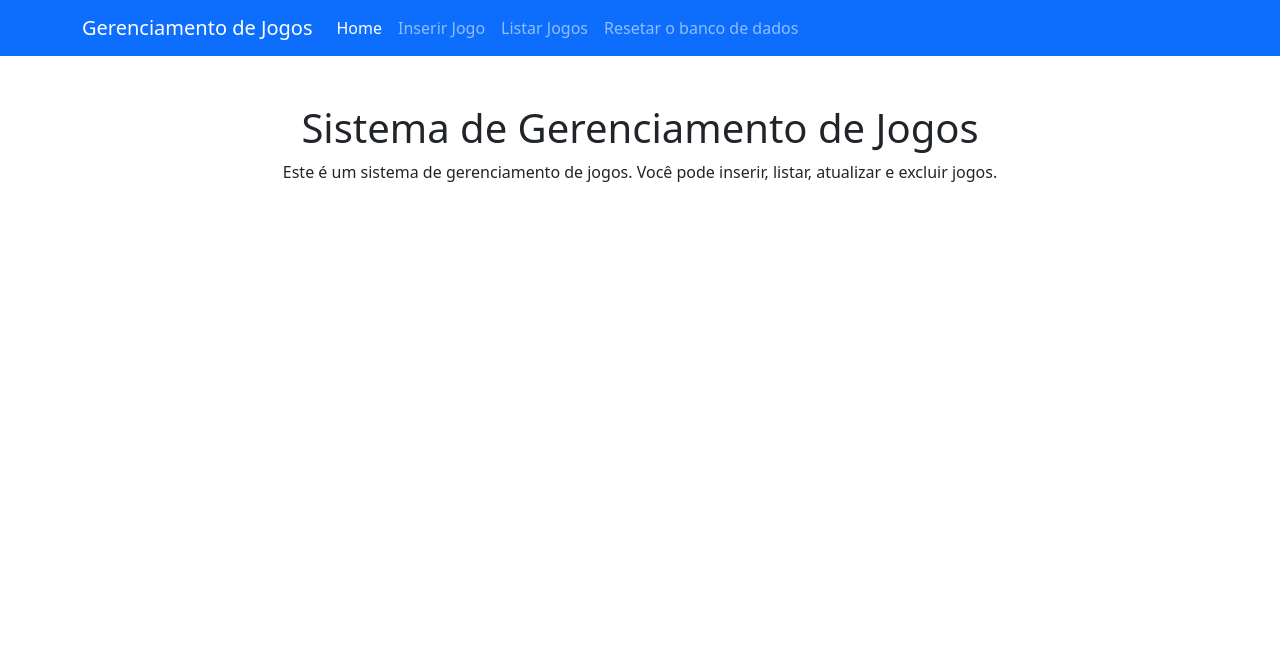
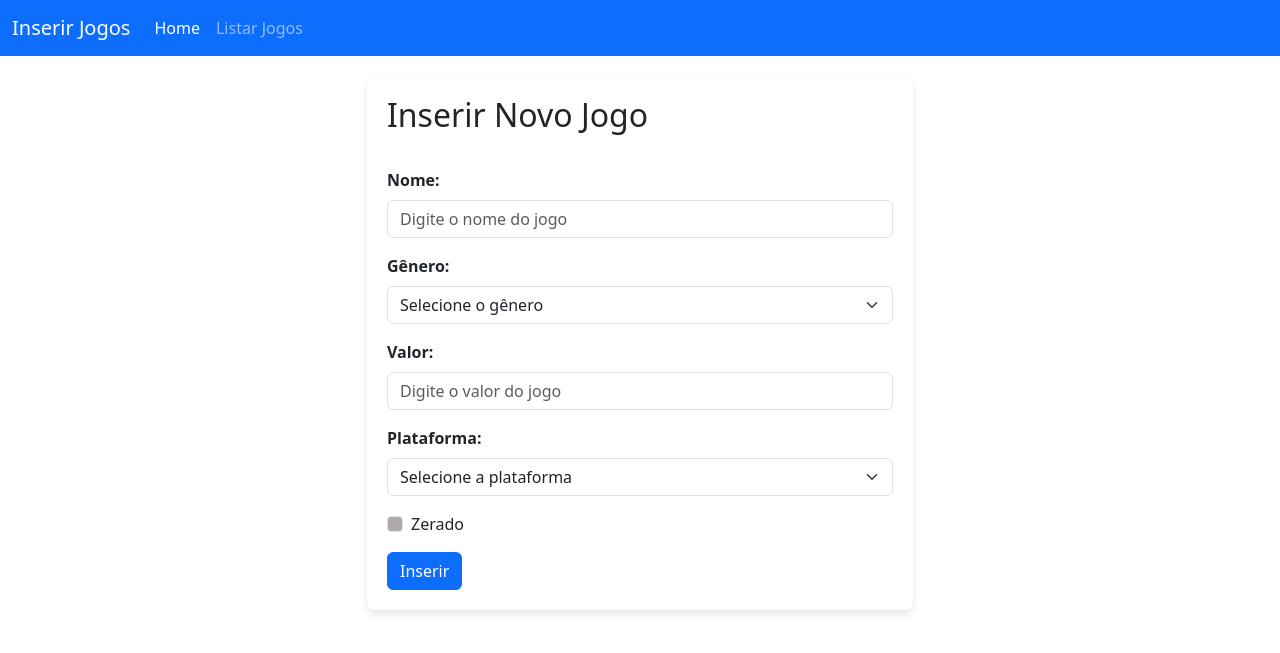
Before and after one commit to JoaoPedroAM/Projeto_C216, a Flask app: page / in a window 1280 px wide. Shown: the top 653 px of the page. Run offline with Flask 3, Linux system fonts and the light colour scheme.

Commit message:
Feature:Inputs and color change

```diff
--- a/frontend/app.py
+++ b/frontend/app.py
@@ -5,13 +5,13 @@ import os
 app = Flask(__name__)
 
 # Definindo as variáveis de ambiente
-API_BASE_URL = os.getenv("API_BASE_URL" , "http://localhost:5000/api/v1/jogo")
-API_DATABASE_RESET = os.getenv("API_DATABASE_RESET" , "http://localhost:5000/api/v1/database/reset")
+API_BASE_URL = os.getenv("API_BASE_URL", "http://localhost:5000/api/v1/jogo")
+API_DATABASE_RESET = os.getenv("API_DATABASE_RESET", "http://localhost:5000/api/v1/database/reset")
 
 # Rota para a página inicial
 @app.route('/')
 def index():
-    return render_template('index.html')
+    return render_template('inserir.html')
 
 # Rota para exibir o formulário de cadastro
 @app.route('/inserir', methods=['GET'])
@@ -24,14 +24,14 @@ def inserir_jogo():
     nome = request.form['nome']
     genero = request.form['genero']
     valor = request.form['valor']
-    plataforma = request.form['plataforma']
+    plataformas = request.form.getlist('plataforma')
     zerado = True if request.form.get('zerado') else False
 
     payload = {
         'nome': nome,
         'genero': genero,
         'valor': valor,
-        'plataforma': plataforma,
+        'plataforma': plataformas,
         'zerado': zerado
     }
 
@@ -66,7 +66,7 @@ def atualizar_jogo(jogo_id):
     nome = request.form['nome']
     genero = request.form['genero']
     valor = request.form['valor']
-    plataforma = request.form['plataforma']
+    plataformas = request.form.getlist('plataforma')
     zerado = True if request.form.get('zerado') else False
 
     payload = {
@@ -74,7 +74,7 @@ def atualizar_jogo(jogo_id):
         'nome': nome,
         'genero': genero,
         'valor': valor,
-        'plataforma': plataforma,
+        'plataforma': plataformas,
         'zerado': zerado
     }
 
@@ -97,15 +97,6 @@ def excluir_jogo(jogo_id):
     else:
         return "Erro ao excluir jogo", 500
 
-# Rota para resetar o banco de dados
-@app.route('/reset-database', methods=['GET'])
-def resetar_database():
-    response = requests.delete(API_DATABASE_RESET)
-
-    if response.status_code == 200:
-        return redirect(url_for('index'))
-    else:
-        return "Erro ao resetar o banco de dados", 500
 
 if __name__ == '__main__':
     app.run(debug=True, port=3000, host='0.0.0.0')
--- a/frontend/templates/index.html
+++ /dev/null
@@ -1,40 +0,0 @@
-<!DOCTYPE html>
-<html lang="en">
-<head>
-    <meta charset="UTF-8">
-    <meta name="viewport" content="width=device-width, initial-scale=1.0">
-    <title>Home</title>
-    <!-- Bootstrap CSS -->
-    <link href="https://cdn.jsdelivr.net/npm/bootstrap@5.3.3/dist/css/bootstrap.min.css" rel="stylesheet" integrity="sha384-QWTKZyjpPEjISv5WaRU9OFeRpok6YctnYmDr5pNlyT2bRjXh0JMhjY6hW+ALEwIH" crossorigin="anonymous">
-
-</head>
-
-<body>
-
-    <nav class="navbar navbar-expand-lg navbar-dark bg-primary">
-        <div class="container">
-            <a class="navbar-brand" href="/">Gerenciamento de Jogos</a>
-            <button class="navbar-toggler" type="button" data-toggle="collapse" data-target="#navbarNavAltMarkup" aria-controls="navbarNavAltMarkup" aria-expanded="false" aria-label="Toggle navigation">
-                <span class="navbar-toggler-icon"></span>
-            </button>
-            <div class="collapse navbar-collapse" id="navbarNavAltMarkup">
-                <div class="navbar-nav">
-                    <a class="nav-link active" aria-current="page" href="/">Home</a>
-                    <a class="nav-link" href="/inserir">Inserir Jogo</a>
-                    <a class="nav-link" href="/listar">Listar Jogos</a>
-                    <a class="nav-link" href="/reset-database">Resetar o banco de dados</a>
-                </div>
-            </div>
-        </div>
-    </nav>
-
-
-
-    <div class="container text-center">
-        <h1 class="mt-5">Sistema de Gerenciamento de Jogos</h1>
-        <p>Este é um sistema de gerenciamento de jogos. Você pode inserir, listar, atualizar e excluir jogos.</p>
-    </div>
-<script src="https://cdn.jsdelivr.net/npm/bootstrap@5.3.3/dist/js/bootstrap.bundle.min.js" integrity="sha384-YvpcrYf0tY3lHB60NNkmXc5s9fDVZLESaAA55NDzOxhy9GkcIdslK1eN7N6jIeHz" crossorigin="anonymous"></script>
-
-</body>
-</html>
--- a/frontend/templates/inserir.html
+++ b/frontend/templates/inserir.html
@@ -5,6 +5,30 @@
     <meta name="viewport" content="width=device-width, initial-scale=1.0">
     <title>Inserir Jogo</title>
     <link href="https://cdn.jsdelivr.net/npm/bootstrap@5.3.3/dist/css/bootstrap.min.css" rel="stylesheet" integrity="sha384-QWTKZyjpPEjISv5WaRU9OFeRpok6YctnYmDr5pNlyT2bRjXh0JMhjY6hW+ALEwIH" crossorigin="anonymous">
+    <style>
+        .form-container {
+            margin-top: 20px;
+            padding: 20px;
+            border-radius: 8px;
+            box-shadow: 0 4px 8px rgba(0, 0, 0, 0.1);
+            background-color: #fff;
+        }
+        .form-header {
+            border-bottom: 1px solid #ffffff;
+            margin-bottom: 15px;
+            padding-bottom: 10px;
+        }
+        .checkbox-container {
+            border-radius: 8px;
+            padding: 10px;
+        }
+        .form-label {
+            font-weight: bold;
+        }
+        .form-check-input{
+            --bs-form-check-bg: #afaaaa
+        }
+    </style>
 </head>
 <body>
     <nav class="navbar navbar-expand-lg navbar-dark bg-primary">
@@ -22,32 +46,55 @@
         </div>
     </nav>
 
-    <div class="container-fluid">
-        <form action="/inserir" method="POST" class="row">
-            <div class="col-md-6 mx-auto">
+    <div class="container">
+        <div class="row justify-content-center">
+            <div class="col-md-6">
+                <div class="form-container">
+                    <div class="form-header">
+                        <h2>Inserir Novo Jogo</h2>
+                    </div>
+                    <form action="/inserir" method="POST">
                         <div class="mb-3">
                             <label for="nome" class="form-label">Nome:</label>
                             <input type="text" id="nome" name="nome" class="form-control" placeholder="Digite o nome do jogo" required />
                         </div>
                         <div class="mb-3">
                             <label for="genero" class="form-label">Gênero:</label>
-                    <input type="text" id="genero" name="genero" class="form-control" placeholder="Digite o gênero do jogo" required />
+                            <select id="genero" name="genero" class="form-select" required>
+                                <option value="">Selecione o gênero</option>
+                                <option value="Indie">Indie</option>
+                                <option value="RPG">RPG</option>
+                                <option value="FPS">FPS</option>
+                                <option value="Sports">Sports</option>
+                                <option value="Casual">Casual</option>
+                            </select>
                         </div>
                         <div class="mb-3">
                             <label for="valor" class="form-label">Valor:</label>
-                    <input type="text" id="valor" name="valor" class="form-control" placeholder="Digite o valor do jogo" required />
+                            <input type="number" step="0.01" id="valor" name="valor" class="form-control" placeholder="Digite o valor do jogo" required />
                         </div>
                         <div class="mb-3">
                             <label for="plataforma" class="form-label">Plataforma:</label>
-                    <input type="text" id="plataforma" name="plataforma" class="form-control" placeholder="Digite a plataforma do jogo" required />
+                            <select id="plataforma" name="plataforma" class="form-select" required>
+                                <option value="">Selecione a plataforma</option>
+                                <option value="PC e PS5">PC e PS5</option>
+                                <option value="PC e XBOX">PC e XBOX</option>
+                                <option value="XBOX e PS5">XBOX e PS5</option>
+                                <option value="PC">PC</option>
+                                <option value="PS5">PS5</option>
+                                <option value="XBOX">XBOX</option>
+                                <option value="Todos">Todos</option>
+                            </select>
                         </div>
                         <div class="mb-3 form-check">
                             <input type="checkbox" id="zerado" name="zerado" class="form-check-input">
                             <label for="zerado" class="form-check-label">Zerado</label>
                         </div>
                         <button type="submit" class="btn btn-primary">Inserir</button>
+                    </form>
                 </div>
-        </form>
+            </div>
+        </div>
     </div>
 
     <script src="https://cdn.jsdelivr.net/npm/bootstrap@5.3.3/dist/js/bootstrap.bundle.min.js" integrity="sha384-YvpcrYf0tY3lHB60NNkmXc5s9fDVZLESaAA55NDzOxhy9GkcIdslK1eN7N6jIeHz" crossorigin="anonymous"></script>
```
Also changed, not shown: backend/src/index.js (+0 -13 lines), frontend/templates/atualizar.html (+73 -14 lines), frontend/templates/listar.html (+32 -27 lines). Lines whose indentation alone changed are shown as unchanged.
